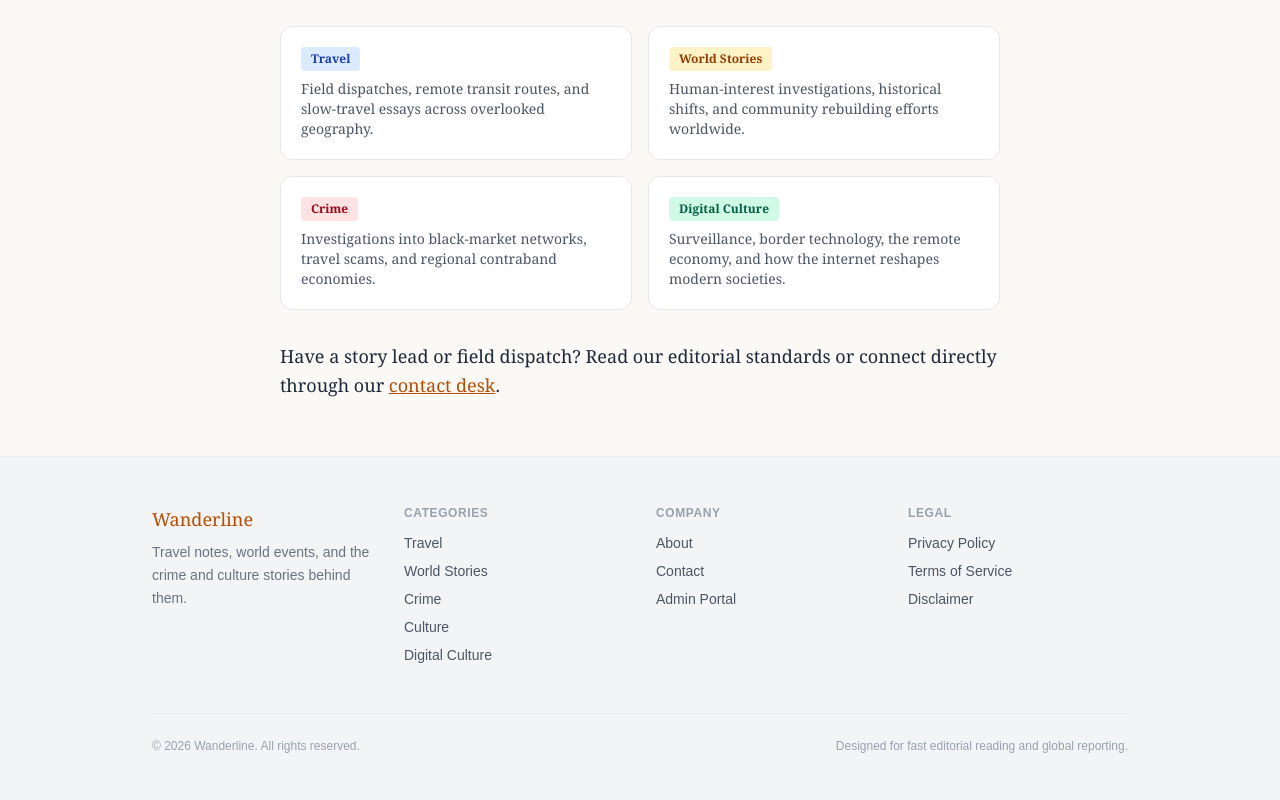
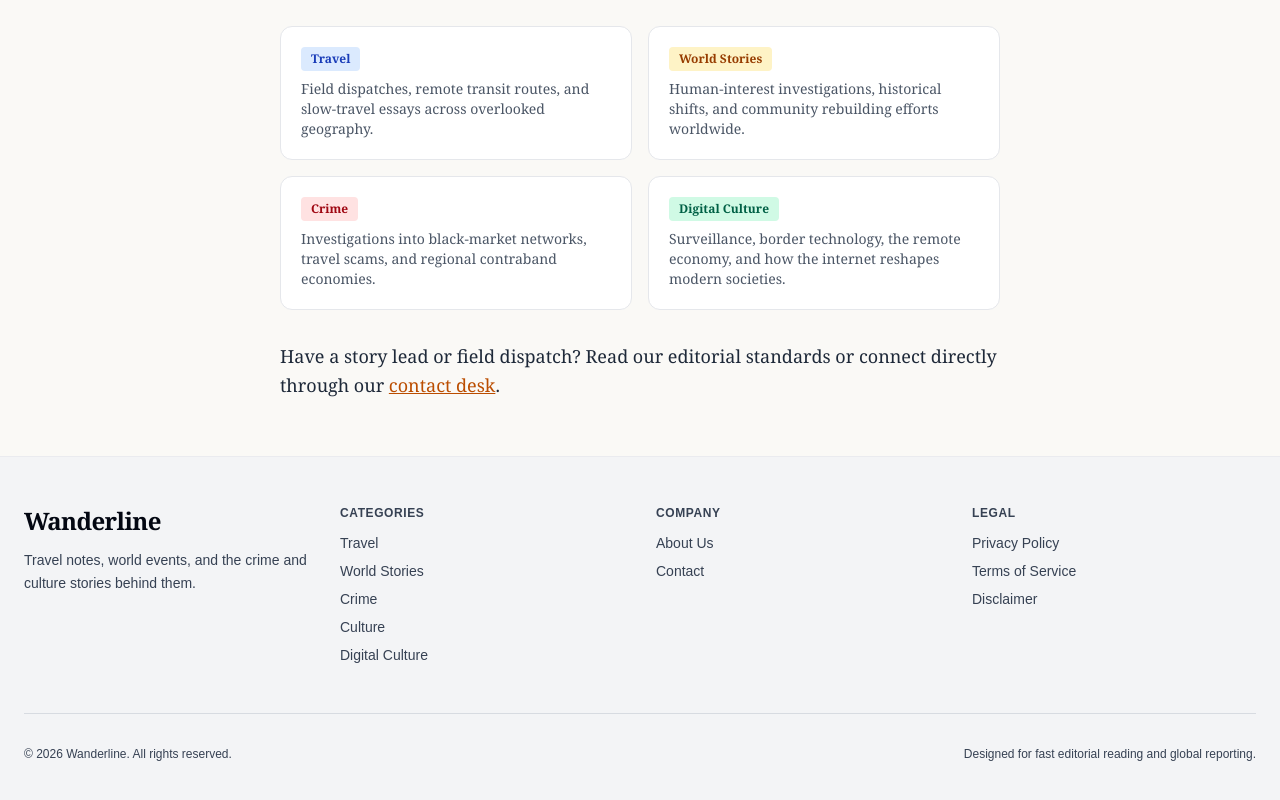
Before and after one commit to aqibshabbir1122-cloud/my-blog, a Next.js app: page /about in a window 1280 px wide. Shown: the part 645-1445 px from the top of the page. Built offline with nearby package versions, Linux system fonts and the light colour scheme.

Commit message:
Fix accessibility contrast and optimize article page

```diff
--- a/app/article/[slug]/page.tsx
+++ b/app/article/[slug]/page.tsx
@@ -92,7 +92,7 @@ function renderMarkdownBlocks(content: string) {
       return (
         <blockquote
           key={idx}
-          className="border-l-2 border-amber-700 pl-4 my-6 italic text-gray-700 font-serif"
+          className="border-l-2 border-amber-800 pl-4 my-6 italic text-gray-800 font-serif"
         >
           {text}
         </blockquote>
@@ -131,13 +131,23 @@ export default async function ArticlePage({ params }: ArticlePageProps) {
 
       <main className="max-w-4xl mx-auto px-6 py-10">
         <header className="mb-8">
-          <span className="text-xs uppercase tracking-widest text-amber-700 font-semibold block mb-2">
-            {article.category}
-          </span>
-          <h1 className="text-3xl sm:text-5xl font-serif font-bold text-gray-900 leading-tight mb-4">
+          <div className="flex items-center gap-3 mb-2">
+            <span className="text-xs uppercase tracking-widest text-amber-800 font-semibold block">
+              {article.category}
+            </span>
+            <span className="text-gray-400">•</span>
+            <time className="text-xs text-gray-700 font-medium">
+              {new Date(article.created_at).toLocaleDateString('en-US', {
+                month: 'long',
+                day: 'numeric',
+                year: 'numeric',
+              })}
+            </time>
+          </div>
+          <h1 className="text-3xl sm:text-5xl font-serif font-bold text-gray-950 leading-tight mb-4">
             {article.title}
           </h1>
-          <p className="text-lg text-gray-600 font-serif leading-relaxed mb-6">
+          <p className="text-lg text-gray-700 font-serif leading-relaxed mb-6">
             {article.excerpt}
           </p>
           <div className="relative w-full aspect-[16/9] rounded-2xl overflow-hidden bg-gray-100 border border-gray-200">
@@ -146,6 +156,7 @@ export default async function ArticlePage({ params }: ArticlePageProps) {
               alt={article.title}
               fill
               priority
+              quality={80}
               sizes="(max-width: 768px) 100vw, (max-width: 1200px) 90vw, 896px"
               className="object-cover"
             />
@@ -161,6 +172,13 @@ export default async function ArticlePage({ params }: ArticlePageProps) {
             <div className="mt-8 pt-6 border-t border-gray-200 not-prose">
               <ShareButtons title={article.title} slug={article.slug} />
             </div>
+
+            {/* Related section with proper H2 hierarchy */}
+            <section className="mt-12 pt-8 border-t border-gray-200 not-prose">
+              <h2 className="text-xs uppercase tracking-wider text-gray-700 font-semibold mb-4">
+                More in {article.category}
+              </h2>
+            </section>
           </article>
 
           <aside className="hidden lg:block space-y-8">
--- a/components/SiteFooter.tsx
+++ b/components/SiteFooter.tsx
@@ -2,91 +2,90 @@ import Link from 'next/link'
 
 export default function SiteFooter() {
   return (
-    <footer className="w-full bg-gray-100 border-t border-gray-200/60">
-      <div className="max-w-5xl mx-auto px-6 py-12">
-        <div className="grid grid-cols-2 sm:grid-cols-4 gap-8">
-          <div>
-            <span className="font-serif text-lg mb-2 text-amber-700 block">
+    <footer className="w-full bg-gray-100 border-t border-gray-200/60 text-gray-800">
+      <div className="max-w-7xl mx-auto px-6 py-12">
+        <div className="grid grid-cols-1 md:grid-cols-4 gap-8 mb-12">
+          {/* Brand Column */}
+          <div className="md:col-span-1">
+            <Link href="/" className="font-serif text-2xl font-bold tracking-tight text-gray-950 block mb-3">
               Wanderline
-            </span>
-            <p className="text-sm text-gray-500 max-w-xs leading-relaxed">
+            </Link>
+            <p className="text-sm text-gray-700 max-w-xs leading-relaxed">
               Travel notes, world events, and the crime and culture stories behind them.
             </p>
           </div>
 
+          {/* Categories */}
           <div>
-            <p className="text-xs uppercase tracking-wider text-gray-400 font-semibold mb-3">
+            <p className="text-xs uppercase tracking-wider text-gray-700 font-semibold mb-3">
               Categories
             </p>
-            <ul className="text-sm text-gray-600 space-y-2">
+            <ul className="space-y-2 text-sm">
               <li>
-                <Link href="/category/travel" className="hover:text-gray-900 transition">
+                <Link href="/category/travel" className="text-gray-700 hover:text-amber-800 transition">
                   Travel
                 </Link>
               </li>
               <li>
-                <Link href="/category/world-stories" className="hover:text-gray-900 transition">
+                <Link href="/category/world-stories" className="text-gray-700 hover:text-amber-800 transition">
                   World Stories
                 </Link>
               </li>
               <li>
-                <Link href="/category/crime" className="hover:text-gray-900 transition">
+                <Link href="/category/crime" className="text-gray-700 hover:text-amber-800 transition">
                   Crime
                 </Link>
               </li>
               <li>
-                <Link href="/category/culture" className="hover:text-gray-900 transition">
+                <Link href="/category/culture" className="text-gray-700 hover:text-amber-800 transition">
                   Culture
                 </Link>
               </li>
               <li>
-                <Link href="/category/digital-culture" className="hover:text-gray-900 transition">
+                <Link href="/category/digital-culture" className="text-gray-700 hover:text-amber-800 transition">
                   Digital Culture
                 </Link>
               </li>
             </ul>
           </div>
 
+          {/* Company */}
           <div>
-            <p className="text-xs uppercase tracking-wider text-gray-400 font-semibold mb-3">
+            <p className="text-xs uppercase tracking-wider text-gray-700 font-semibold mb-3">
               Company
             </p>
-            <ul className="text-sm text-gray-600 space-y-2">
+            <ul className="space-y-2 text-sm">
               <li>
-                <Link href="/about" className="hover:text-gray-900 transition">
-                  About
+                <Link href="/about" className="text-gray-700 hover:text-amber-800 transition">
+                  About Us
                 </Link>
               </li>
               <li>
-                <Link href="/contact" className="hover:text-gray-900 transition">
+                <Link href="/contact" className="text-gray-700 hover:text-amber-800 transition">
                   Contact
-                </Link>
-              </li>
-              <li>
-                <Link href="/admin" className="hover:text-gray-900 transition">
-                  Admin Portal
                 </Link>
               </li>
             </ul>
           </div>
 
+          {/* Legal */}
           <div>
-            <p className="text-xs uppercase tracking-wider text-gray-400 font-semibold mb-3">
+            <p className="text-xs uppercase tracking-wider text-gray-700 font-semibold mb-3">
               Legal
             </p>
-            <ul className="text-sm text-gray-600 space-y-2">
+            <ul className="space-y-2 text-sm">
               <li>
-                <Link href="/privacy" className="hover:text-gray-900 transition">
+                <Link href="/privacy" className="text-gray-700 hover:text-amber-800 transition">
                   Privacy Policy
                 </Link>
               </li>
               <li>
-                <Link href="/terms" className="hover:text-gray-900 transition">
+                <Link href="/terms" className="text-gray-700 hover:text-amber-800 transition">
                   Terms of Service
                 </Link>
               </li>
               <li>
-                <Link href="/disclaimer" className="hover:text-gray-900 transition">
+                <Link href="/disclaimer" className="text-gray-700 hover:text-amber-800 transition">
                   Disclaimer
                 </Link>
               </li>
@@ -94,8 +93,8 @@ export default function SiteFooter() {
           </div>
         </div>
 
-        <div className="mt-12 pt-6 border-t border-gray-200 flex flex-col sm:flex-row items-center justify-between gap-4 text-xs text-gray-400">
-          <p>© 2026 Wanderline. All rights reserved.</p>
+        <div className="pt-8 border-t border-gray-300/80 flex flex-col sm:flex-row items-center justify-between text-xs text-gray-700 gap-4">
+          <p>© {new Date().getFullYear()} Wanderline. All rights reserved.</p>
           <p>Designed for fast editorial reading and global reporting.</p>
         </div>
       </div>
```
